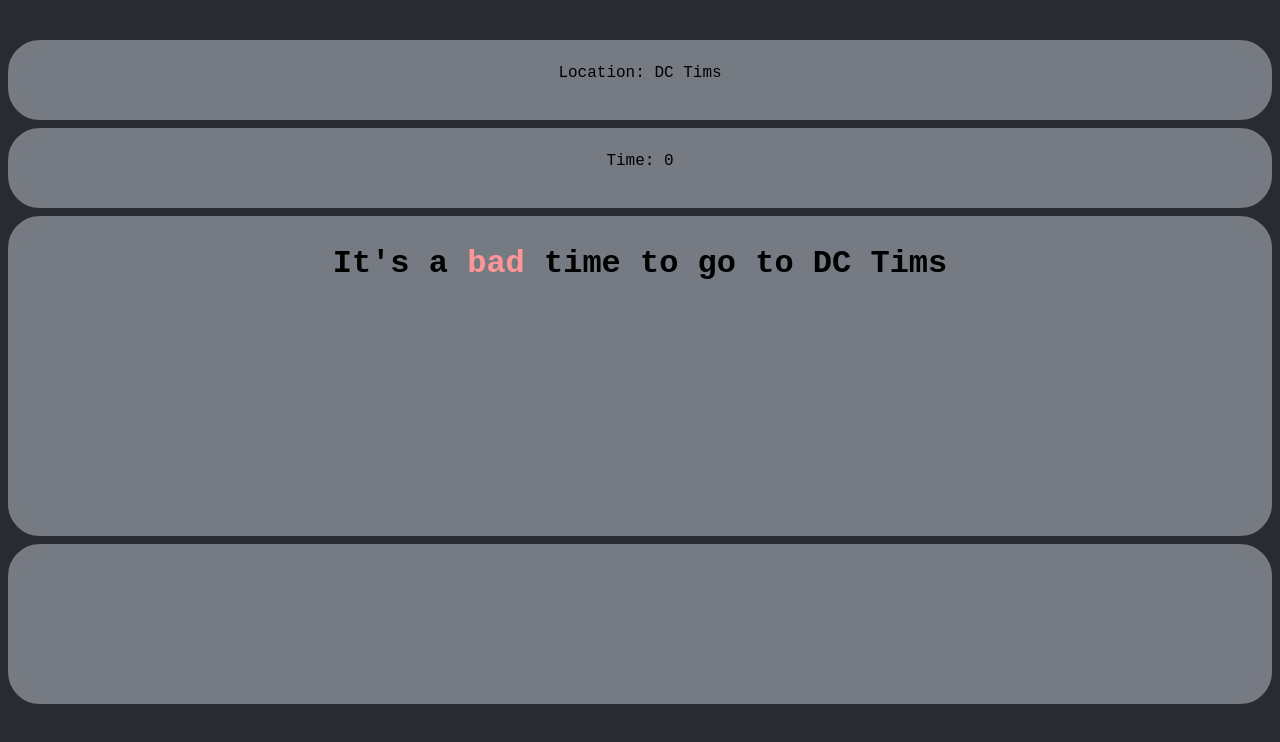
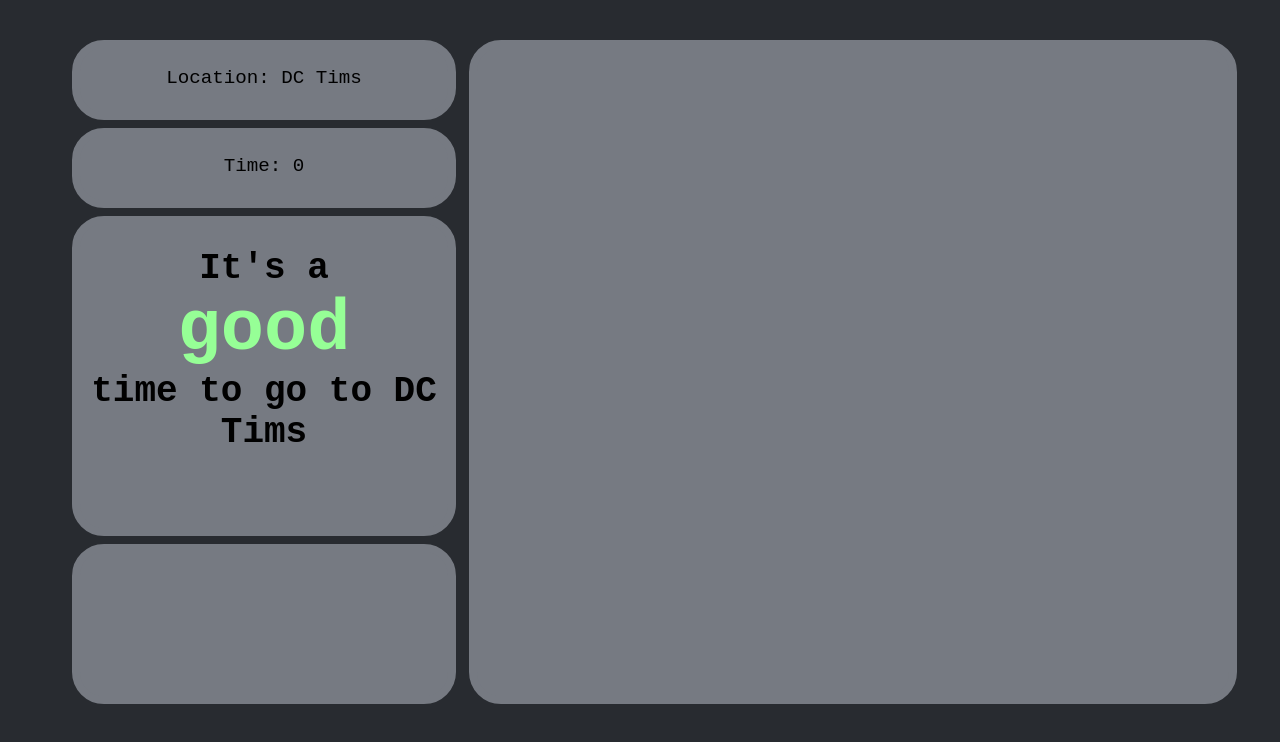
Before and after one commit to ludayu560/optimal-tims, a React (Create React App) app: page / in a window 1280 px wide. Shown: the top 742 px of the page. Built offline with nearby package versions, Linux system fonts and the light colour scheme.

Commit message:
implemented mobile, desktop and tablet layouts

```diff
--- a/src/App.scss
+++ b/src/App.scss
@@ -1,25 +1,23 @@
-@media screen and (max-width: 320px) {
-
-}
-
-@media screen and (max-width: 1023px) and (min-width: 321px){
-
-}
-
-@media screen and (min-width: 1024){
-
-}
 
 // this code feels ethically incorrect
 html {
   background-color:#282b30;
 }
 
+#infoPanel {
+  visibility: hidden;
+}
+
+#contentContainer {
+  margin-left: 5vw;
+}
 .App {
+  display: flex;
+  flex-direction: row;
   padding-top: 3vh;
   text-align: center;
 
-  header, body, footer {
+  header, body, footer, #infoPanel {
     background-color: #767a82;
     border-radius: 4vmin;
     box-sizing : border-box;
@@ -29,9 +27,11 @@
   }
 
   header{
+    font-size: larger;
     height: 10vh;
   }
   body {
+    font-size: large;
     height: 40vh;
   }
   footer {
@@ -39,9 +39,43 @@
   }
 }
 
+// we could make the size of the bad scale. idk.
+span {
+  font-size: 200%;
+}
 span.good{
   color: #96FF96;
 }
 span.bad {
   color: #FF9696;
 }
+
+@media screen and (max-width: 1023px) and (min-width: 426px){
+  header, body, footer {
+    width: 50vw;
+  }
+  #infoContainer {
+    margin-left: 1vw;
+    #infoPanel {
+      visibility: visible;
+
+      width: 40vw;
+      height: 83vh;
+    }
+  }
+}
+
+@media screen and (min-width: 1024px){
+  header, body, footer {
+    width: 30vw;
+  }
+
+  #infoContainer {
+    margin-left: 1vw;
+    #infoPanel {
+      visibility: visible;
+      width: 60vw;
+      height: 83vh;
+    }
+  }
+}
--- a/src/App.tsx
+++ b/src/App.tsx
@@ -2,12 +2,13 @@
 import './App.scss';
 
 // get timsStatus
-var timsStatus: string = "bad"
+var timsStatus: string = "good"
 var currTime: number = 0
 
 function App() {
   return (
     <div className="App">
+      <div id='contentContainer'>
         <header>
           <p>Location: DC Tims</p>
         </header>
@@ -15,12 +16,19 @@
           <p>Time: {currTime}</p>
         </header>
         <body>
-        <h1>It's a <span className={timsStatus}>{timsStatus}</span> time to go to DC Tims</h1>
+          <h1>It's a <br /><span className={timsStatus}>{timsStatus}</span> <br /> time to go to DC Tims</h1>
         </body>
         <footer>
 
         </footer>
+      </div>
 
+
+      <div id='infoContainer'>
+        <div id='infoPanel'>
+
+        </div>
+      </div>
     </div>
   );
 }
```
Lines whose indentation alone changed are shown as unchanged.
